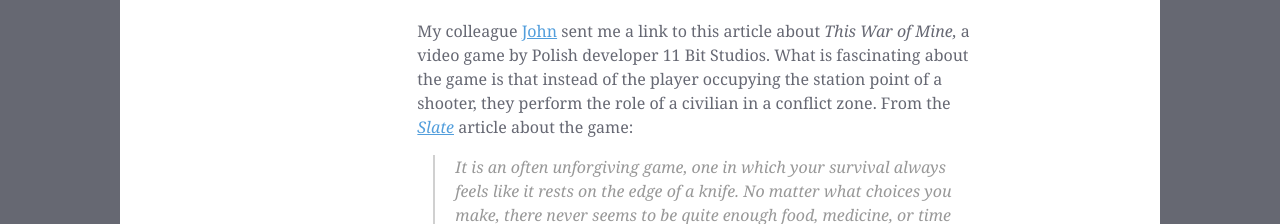
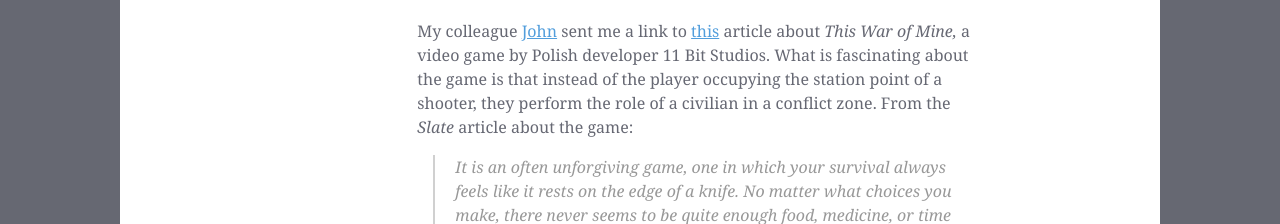
Before and after one commit to nisaface/nisaface.github.io, a Jekyll site: the page built from _posts/2015-2-24-life-as-a-target.md, in a window 1280 px wide. Shown: the part 603-827 px from the top of the page. Built offline with Jekyll 4.4.1, drawn with Linux system fonts in a browser that asks for light colours.

Commit message:
fixes typo

```diff
--- a/_posts/2015-2-24-life-as-a-target.md
+++ b/_posts/2015-2-24-life-as-a-target.md
@@ -8,7 +8,7 @@
 [![This War of mine](http://www.slate.com/content/dam/slate/articles/arts/gaming/2015/02/150218_GAME_ThisWarOfMine.jpg.CROP.promo-mediumlarge.jpg)](http://www.slate.com/articles/arts/gaming/2015/02/siege_survival_video_game_this_war_of_mine_reviewed.html)
 <cite>Still from *This War of Mine*
 
-My colleague [John](http://view2.fdu.edu/academics/becton-college/social-sciences-and-history/faculty/john-schiemann/) sent me a link to this article about *This War of Mine,* a video game by Polish developer 11 Bit Studios. What is fascinating about the game is that instead of the player occupying the station point of a shooter, they perform the role of a civilian in a conflict zone. From the [*Slate*](http://www.slate.com/articles/arts/gaming/2015/02/siege_survival_video_game_this_war_of_mine_reviewed.html) article about the game:
+My colleague [John](http://view2.fdu.edu/academics/becton-college/social-sciences-and-history/faculty/john-schiemann/) sent me a link to [this](http://www.slate.com/articles/arts/gaming/2015/02/siege_survival_video_game_this_war_of_mine_reviewed.html) article about *This War of Mine,* a video game by Polish developer 11 Bit Studios. What is fascinating about the game is that instead of the player occupying the station point of a shooter, they perform the role of a civilian in a conflict zone. From the *Slate* article about the game:
 
 > It is an often unforgiving game, one in which your survival always feels like it rests on the edge of a knife. No matter what choices you make, there never seems to be quite enough food, medicine, or time to rest. Who sleeps? Who eats? If everyone is sick or injured, who do you send out to root through the wreckage of the city for supplies, knowing they’ll surely return worse off—if they come back at all?
 
```
